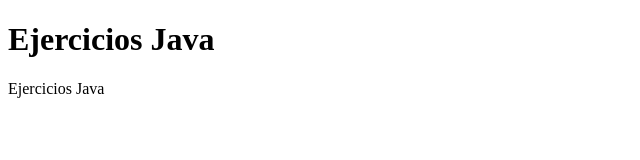
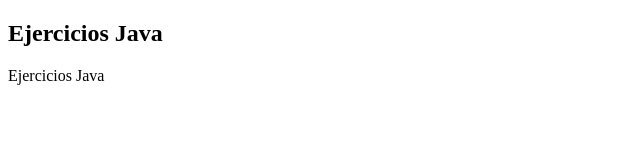
Before and after one commit to i91samuel/java-practice, a plain HTML site: page index.html in a window 1280 px wide. Shown: the whole page, without its empty margins (0-640 px from the left). Drawn offline with Linux system fonts and the light colour scheme.

```diff
--- a/index.html
+++ b/index.html
@@ -6,7 +6,7 @@
     <title>Ejercicios Java</title>
 </head>
 <body>
-    <h1>Ejercicios Java</h1>
+    <h2>Ejercicios Java</h2>
     <p>Ejercicios Java</p>
 </body>
 </html>
```
